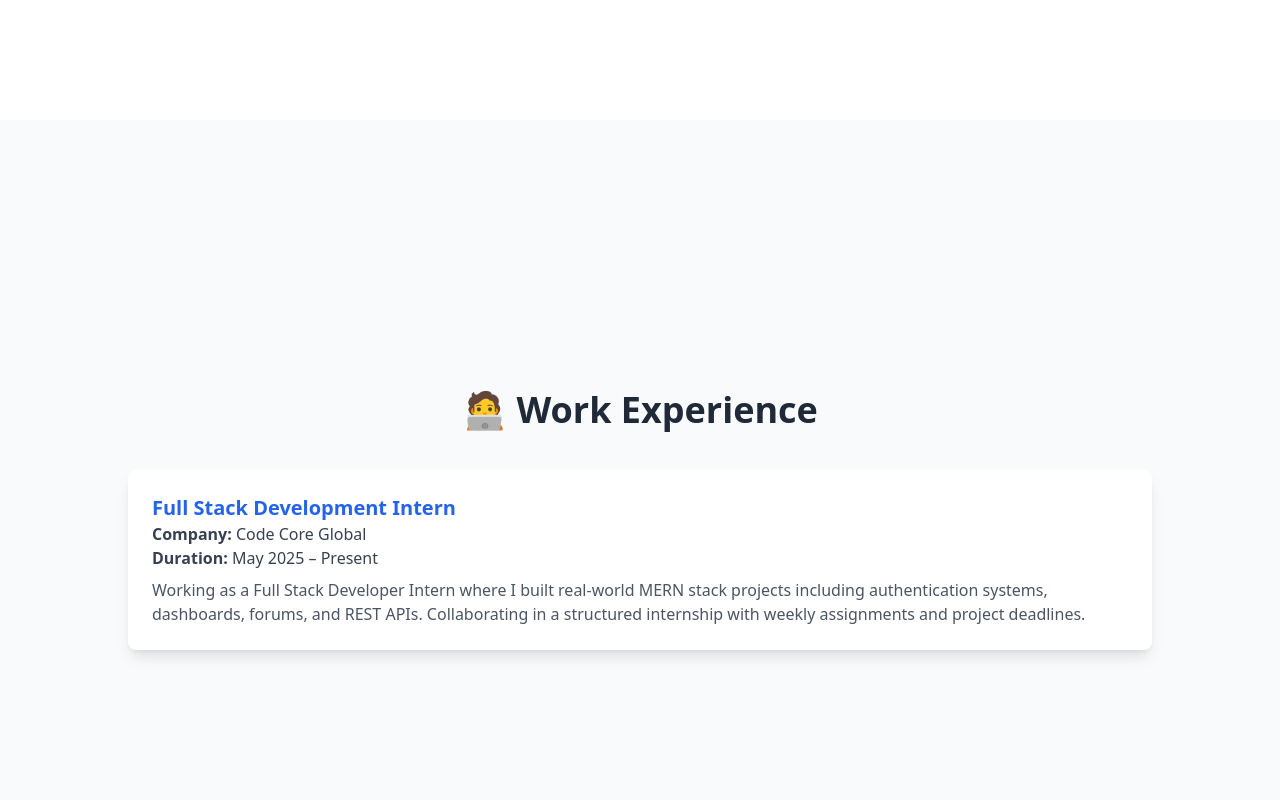
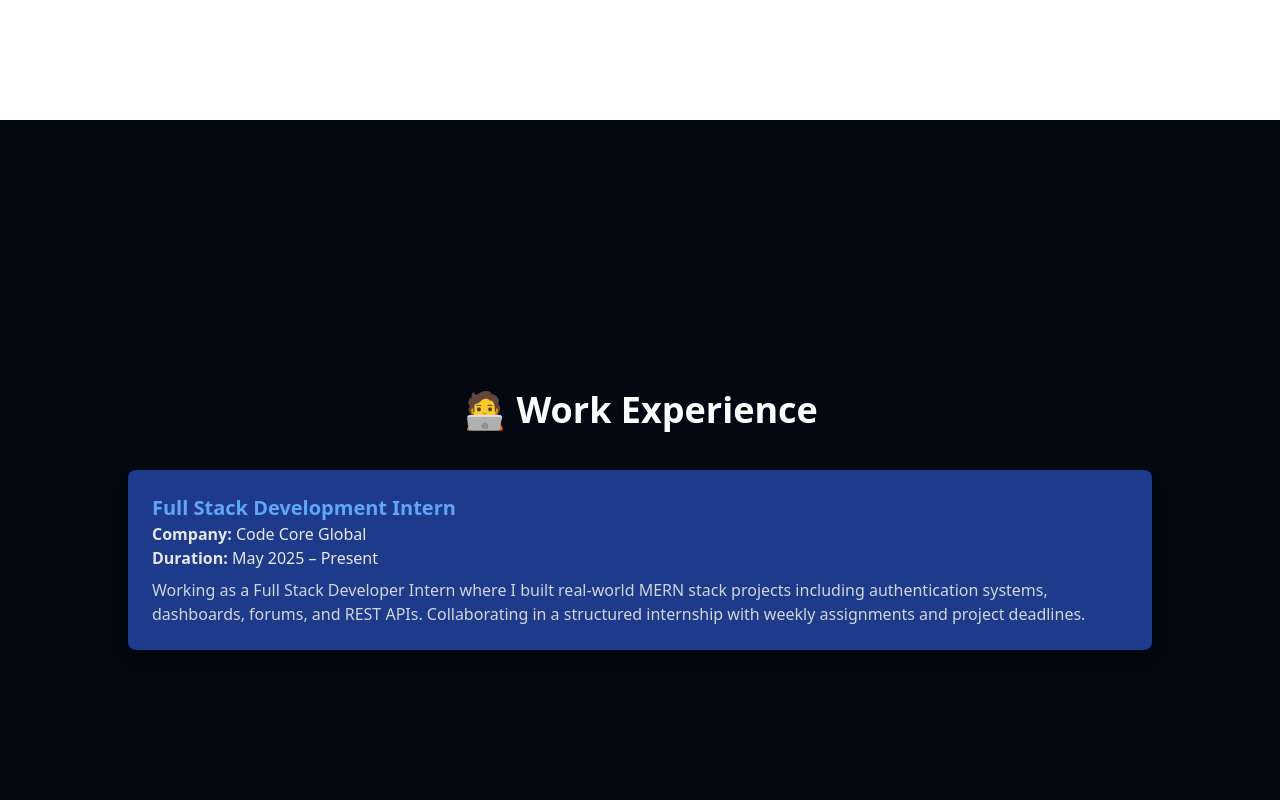
Before and after one commit to Mr-Samad3011/Portfolio, a React (Vite) app: page / in a window 1280 px wide. Shown: the part 2280-3080 px from the top of the page. Built offline with nearby package versions, Linux system fonts and the light colour scheme.

Commit message:
Update Experience.jsx

```diff
--- a/src/components/Experience.jsx
+++ b/src/components/Experience.jsx
@@ -4,31 +4,31 @@ const Experience = () => {
   return (
     <section
       id="experience"
-      className="w-full min-h-screen flex items-center justify-center bg-gray-50 dark:bg-gray-900 px-6 py-12"
+      className="w-full min-h-screen flex items-center justify-center bg-gray-950 dark:bg-gray-950 px-6 py-12"
     >
       <div className="max-w-5xl mx-auto">
-        <h2 className="text-3xl sm:text-4xl font-bold text-center text-gray-800 dark:text-white mb-10">
+        <h2 className="text-3xl sm:text-4xl font-bold text-center text-white mb-10">
           🧑‍💻 Work Experience
         </h2>
 
         <div className="space-y-6">
           {/* Internship 1 */}
-          <div className="bg-white dark:bg-gray-800 shadow-lg rounded-lg p-6">
-            <h3 className="text-xl font-semibold text-blue-600 dark:text-blue-400">
+          <div className="bg-blue-900 dark:bg-blue-900 shadow-lg rounded-lg p-6">
+            <h3 className="text-xl font-semibold text-blue-400">
               Full Stack Development Intern
             </h3>
-            <p className="text-gray-700 dark:text-gray-300">
+            <p className="text-gray-200">
               <strong>Company:</strong> Code Core Global
             </p>
-            <p className="text-gray-700 dark:text-gray-300">
+            <p className="text-gray-200">
               <strong>Duration:</strong> May 2025 – Present
             </p>
-            <p className="mt-2 text-gray-600 dark:text-gray-400">
+            <p className="mt-2 text-gray-300">
               Working as a Full Stack Developer Intern where I built real-world MERN stack projects including authentication systems, dashboards, forums, and REST APIs. Collaborating in a structured internship with weekly assignments and project deadlines.
             </p>
           </div>
 
-          {/* You can add more experiences here in the same format */}
+          {/* Add more experiences here if needed */}
         </div>
       </div>
     </section>
```
